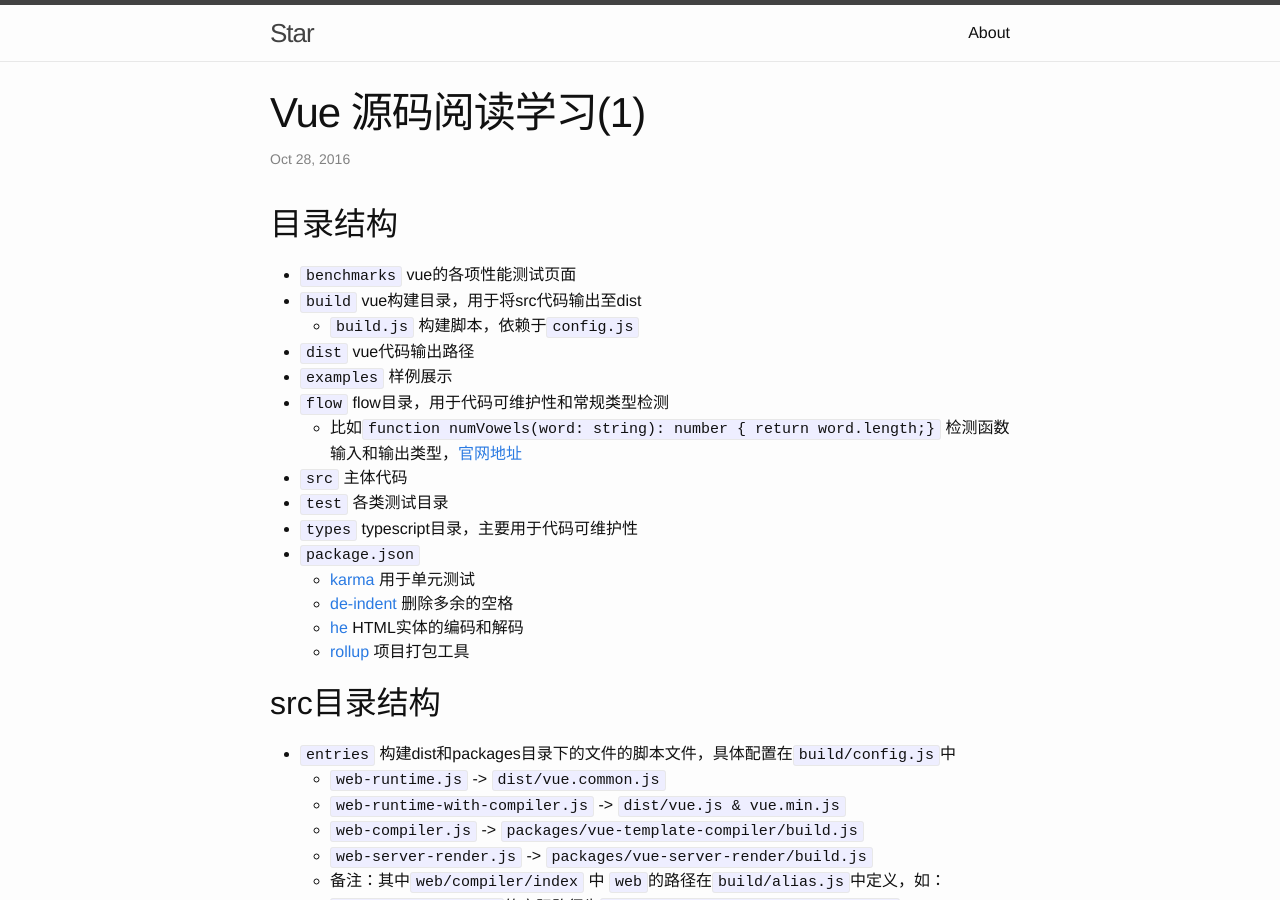
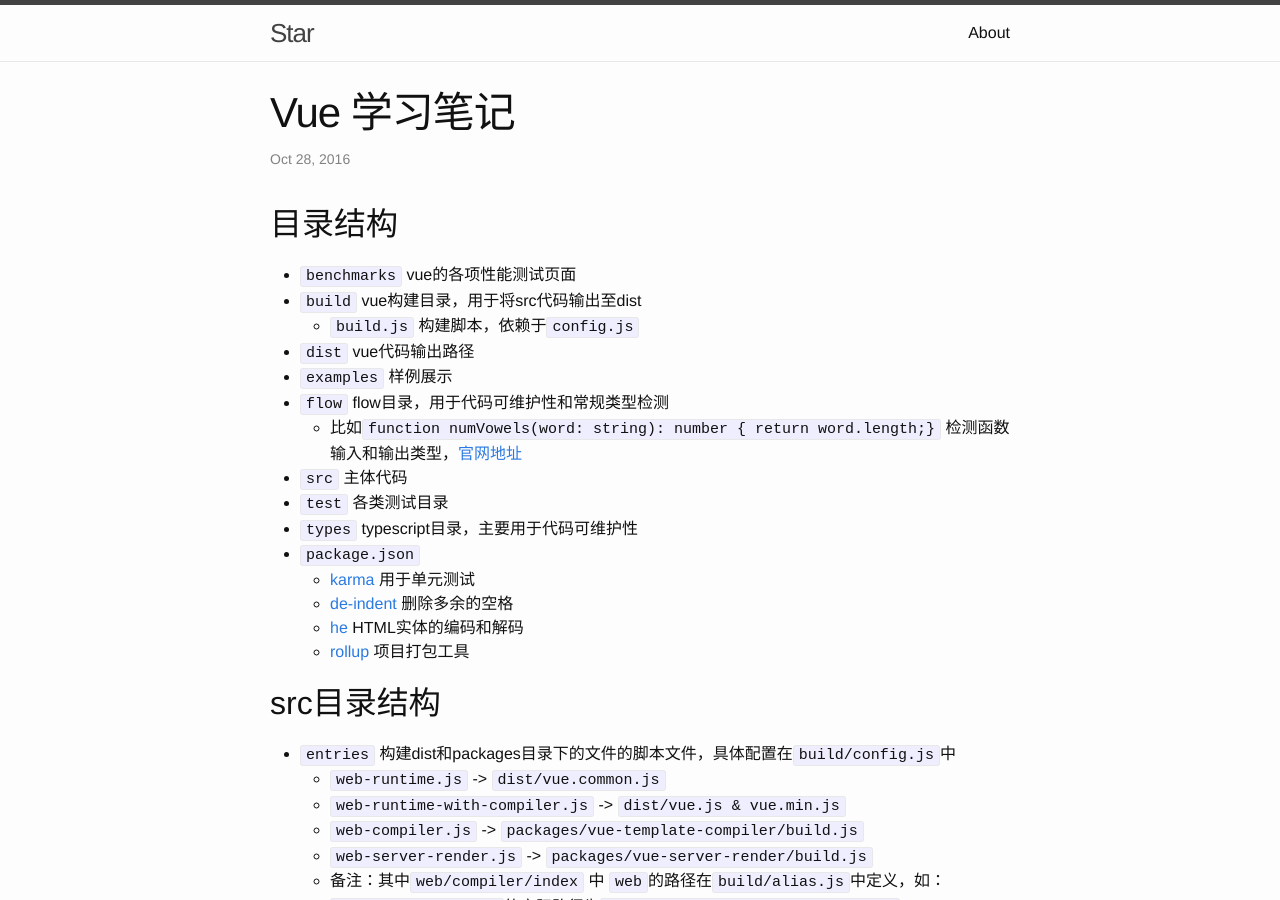
Before and after one commit to zhoukekestar/notes, a Jekyll site: the page built from _posts/2016-10-28-vue-source-note.md, in a window 1280 px wide and 900 px high. Built offline with Jekyll 4.4.1, drawn with Linux system fonts in a browser that asks for light colours.

Commit message:
Updated title

```diff
--- a/_posts/2016-10-28-vue-source-note.md
+++ b/_posts/2016-10-28-vue-source-note.md
@@ -1,6 +1,6 @@
 ---
 layout: post
-title:  "Vue 源码阅读学习(1)"
+title:  "Vue 学习笔记"
 date:   2016-10-28 10:42:00 +0800
 categories: vue source code read note 笔记 learn 学习
 ---
```
